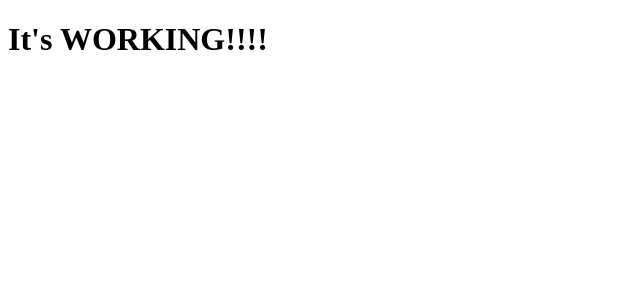
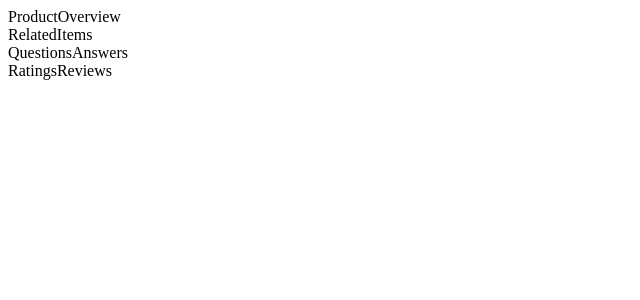
Before and after one commit to matthewdowell/Blue-Steel, a React app: page / in a window 1280 px wide. Shown: the top 300 px of the page, without its empty margins (0-640 px from the left). Built offline with nearby package versions, Linux system fonts and the light colour scheme; the HTML template or start-up script is replaced by a standard one.

Commit message:
"edited readMe and added module divs"

```diff
--- a/client/src/components/App.jsx
+++ b/client/src/components/App.jsx
@@ -1,10 +1,18 @@
 import React from 'react';
-
+import ProductOverview from './ProductOverview.jsx';
+import RatingsReviews from './RatingsReviews.jsx';
+import QuestionsAnswers from './QuestionsAnswers.jsx';
+import RelatedItems from './RelatedItems.jsx';
 
 const App = () => {
 
   return (
-    <h1>It's WORKING!!!!</h1>
+    <>
+    <div><ProductOverview /></div>
+    <div><RelatedItems /></div>
+    <div><QuestionsAnswers /></div>
+    <div><RatingsReviews /></div>
+    </>
   )
 
 }
--- /dev/null
+++ b/client/src/components/ProductOverview.jsx
@@ -0,0 +1,17 @@
+import React from 'react';
+
+
+const ProductOverview = () => {
+
+  return (
+    <div>ProductOverview</div>
+  )
+
+}
+
+
+
+
+
+
+export default ProductOverview;
--- /dev/null
+++ b/client/src/components/QuestionsAnswers.jsx
@@ -0,0 +1,17 @@
+import React from 'react';
+
+
+const QuestionsAnswers = () => {
+
+  return (
+    <div>QuestionsAnswers</div>
+  )
+
+}
+
+
+
+
+
+
+export default QuestionsAnswers;
--- /dev/null
+++ b/client/src/components/RatingsReviews.jsx
@@ -0,0 +1,17 @@
+import React from 'react';
+
+
+const RatingsReviews = () => {
+
+  return (
+    <div>RatingsReviews</div>
+  )
+
+}
+
+
+
+
+
+
+export default RatingsReviews;
--- /dev/null
+++ b/client/src/components/RelatedItems.jsx
@@ -0,0 +1,17 @@
+import React from 'react';
+
+
+const RelatedItems = () => {
+
+  return (
+    <div>RelatedItems</div>
+  )
+
+}
+
+
+
+
+
+
+export default RelatedItems;
```
Also changed, not shown: 3 other files (tests, documents, lock files or other folders).
